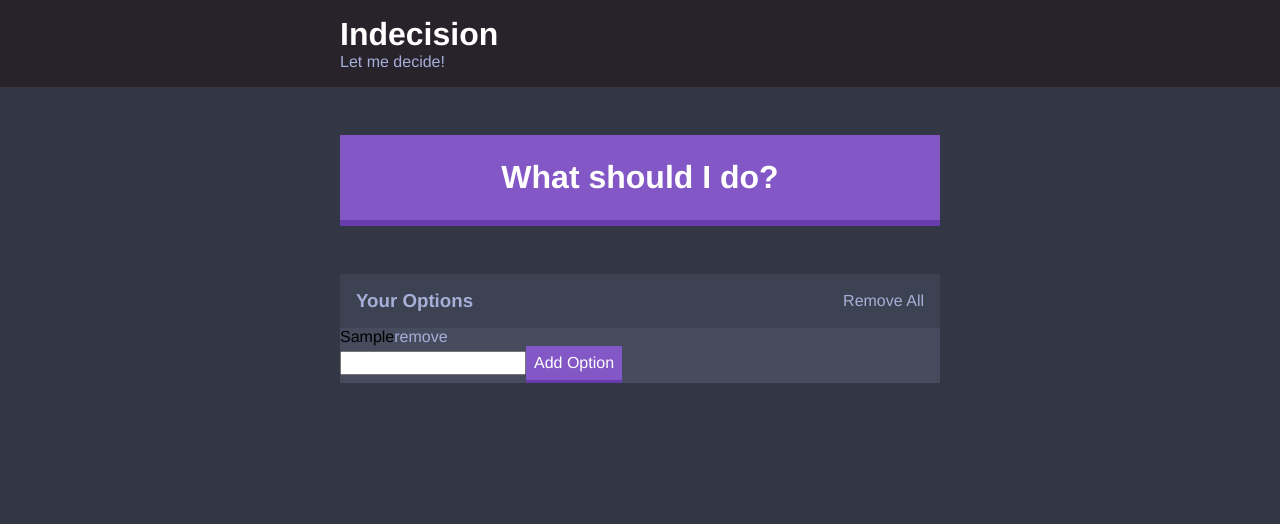
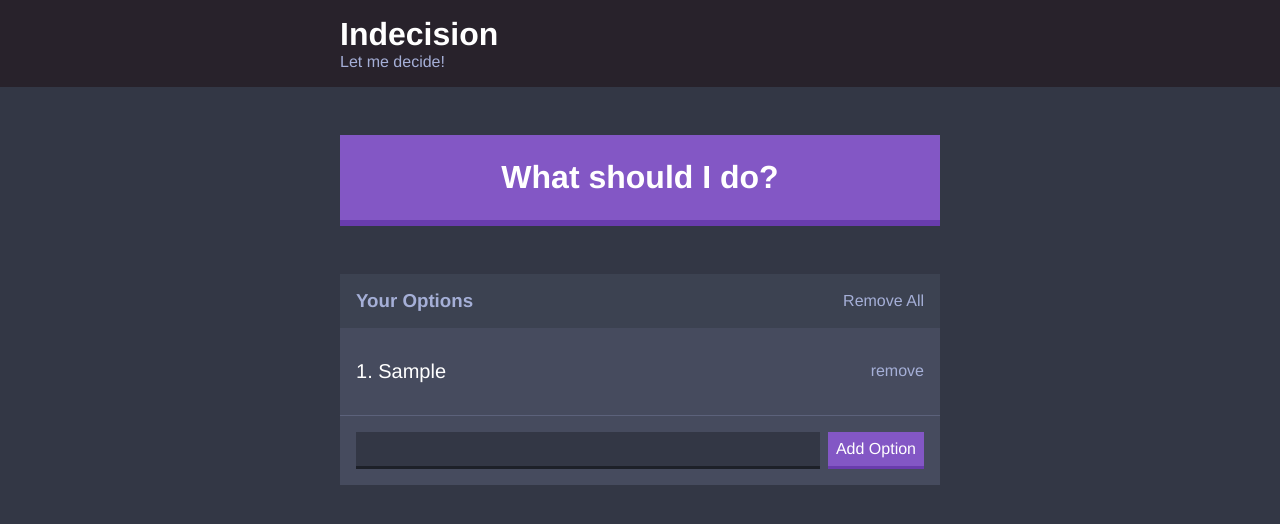
Before and after one commit to DirtySoc/indecision-app, a React app: page / in a window 1280 px wide. Both pictures are taken after typing "Sample" into the empty fields and a click on the button "Add Option". Shown: the top 524 px of the page. Built offline with nearby package versions, Linux system fonts and the light colour scheme.

Commit message:
completed lecture 70

```diff
--- a/src/components/AddOption.jsx
+++ b/src/components/AddOption.jsx
@@ -18,11 +18,14 @@ export default class AddOption extends React.Component {
     render() {
         return (
             <div>
-                <form onSubmit={this.handleAddOption}>
-                    <input type='text' autoComplete='disabled' name='option'></input>
+                {this.state.error && <p className="add-option-error">{this.state.error}</p>}
+                <form
+                  onSubmit={this.handleAddOption}
+                  className="add-option"
+                  >
+                    <input className="add-option__input" type='text' autoComplete='disabled' name='option'></input>
                     <button className="button">Add Option</button>
                 </form>
-                {this.state.error && <p>{this.state.error}</p>}
             </div>
         )
     }
--- a/src/components/Option.jsx
+++ b/src/components/Option.jsx
@@ -1,8 +1,8 @@
 import React from 'react'
 
 const Option = (props) => (
-    <div>
-        {props.optionText}
+    <div className="option">
+        <p className="option__text">{props.count}. {props.optionText}</p>
         <button
             className="button button--link"
             onClick={(e) => {
--- a/src/components/Options.jsx
+++ b/src/components/Options.jsx
@@ -12,11 +12,12 @@ const Options = (props) => (
             </button>
         </div>
         {props.options.length === 0 && <p className="widget__message">Please add an option to get started.</p>}
-        {props.options.map((option) => (
+        {props.options.map((option, index) => (
             <Option
                 key={option}
                 optionText={option}
                 handleDeleteOption={props.handleDeleteOption}
+                count={index + 1}
             />
         ))}
     </div>
--- /dev/null
+++ b/src/styles/components/_add-option.scss
@@ -0,0 +1,21 @@
+.add-option-error {
+    color: $off-white;
+    font-style: italic;
+    margin: $m-size 0 0 0;
+    padding: 0 $m-size;
+}
+
+.add-option {
+    display: flex;
+    padding: $m-size;
+}
+
+.add-option__input {
+    background: $dark-blue;
+    border: none;
+    border-bottom: .3rem solid darken($dark-blue, 10%);
+    color: $off-white;
+    flex-grow: 1;
+    margin-right: $s-size;
+    padding: $s-size;
+}
--- /dev/null
+++ b/src/styles/components/_option.scss
@@ -0,0 +1,13 @@
+.option {
+    border-bottom: 1px solid lighten($light-blue, 10%);
+    display: flex;
+    justify-content: space-between;
+    padding: $l-size $m-size;
+}
+
+.option__text {
+    color: white;
+    font-weight: 500;
+    font-size: 2rem;
+    margin: 0;
+}
--- a/src/styles/styles.scss
+++ b/src/styles/styles.scss
@@ -1,6 +1,8 @@
 @import './base/settings';
 @import './base/base';
+@import './components/add-option';
 @import './components/button';
 @import './components/container';
 @import './components/header';
+@import './components/option';
 @import './components/widget';
```
